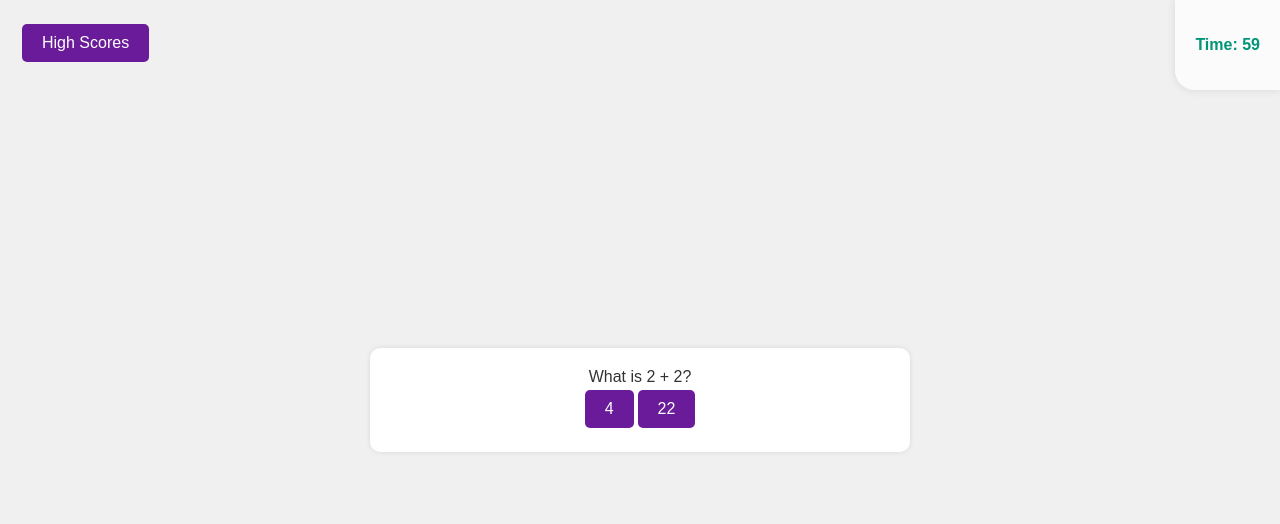
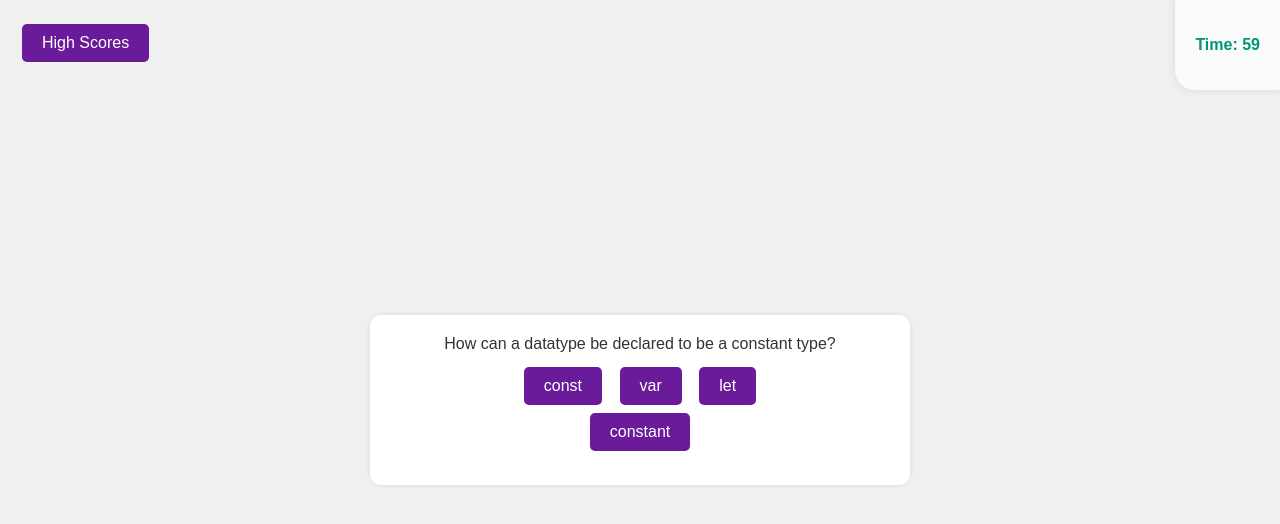
Before and after one commit to liq543/Coding-Quiz, a plain HTML site: page index.html in a window 1280 px wide. Both pictures are taken after a click on the button "Start Quiz". Drawn offline with Linux system fonts and the light colour scheme.

Commit message:
Added questions

```diff
--- a/assets/css/styles.css
+++ b/assets/css/styles.css
@@ -51,6 +51,8 @@ body {
     justify-content: space-around;
     width: 100%;
     flex-direction: column;
+    max-width: 250px;
+    margin: 10px auto;
 }
 
 @media screen and (min-width: 600px) {
--- a/assets/js/script.js
+++ b/assets/js/script.js
@@ -27,24 +27,75 @@ function init () {
 
 const questions = [
     {
-        question: 'What is 2 + 2?',
+        question: 'Javascript is an ______ language.',
         answers: [
-            { text: '4', correct: true },
-            { text: '22', correct: false }
+            { text: 'Object-Oriented', correct: true },
+            { text: 'Object-Based', correct: false },
+            { text: 'Procedural', correct: false},
+            { text: 'None of the above', correct: false}
         ]
     },
     {
-        question: 'Yes',
+        question: 'Which of the following keywords is used to define a variable in Javascript?',
         answers: [
-            {text: 'Yes', correct: true},
-            {text: 'No', correct: false}
+            { text: 'var', correct: false },
+            { text: 'let', correct: false },
+            { text: 'Both A and B', correct: true},
+            { text: 'None of the above', correct: false}
         ]
     },
     {
-        question: 'No',
+        question: 'Which of the following methods is used to access HTML elements using Javascript?',
         answers: [
-            {text: 'Yes', correct: false},
-            {text: 'No', correct: true}
+            { text: 'getElementbyId()', correct: false },
+            { text: 'getElementsByClassName()', correct: false },
+            { text: 'Both A and B', correct: true},
+            { text: 'None of the above', correct: false}
+        ]
+    },
+    {
+        question: 'Upon encountering empty statements, what does the Javascript Interpreter do?',
+        answers: [
+            { text: 'Throws an error', correct: false },
+            { text: 'Ignores the statments', correct: true },
+            { text: 'Gives a warning', correct: false},
+            { text: 'None of the above', correct: false}
+        ]
+    },
+    {
+        question: 'How can a datatype be declared to be a constant type?',
+        answers: [
+            { text: 'const', correct: true },
+            { text: 'var', correct: false },
+            { text: 'let', correct: false},
+            { text: 'constant', correct: false}
+        ]
+    },
+    {
+        question: 'What does the Javascript “debugger” statement do?',
+        answers: [
+            { text: 'It will debug all the errors in the program at runtime.', correct: false },
+            { text: 'It acts as a breakpoint in a program.', correct: true },
+            { text: 'It will debug errors in the current statement if any.', correct: false},
+            { text: 'All of the above.', correct: false}
+        ]
+    },
+    {
+        question: "When an operator's value is NULL, the typeof returned by the unary operator is:",
+        answers: [
+            { text: 'Boolean', correct: false },
+            { text: 'Undefined', correct: false },
+            { text: 'Object', correct: true},
+            { text: 'Interger', correct: false}
+        ]
+    },
+    {
+        question: 'What is the output of the following code snippet? print(NaN === NaN);',
+        answers: [
+            { text: 'true', correct: false },
+            { text: 'false', correct: true },
+            { text: 'undefined', correct: false},
+            { text: 'Error', correct: false}
         ]
     },
 ]
@@ -72,10 +123,13 @@ function startGame() {
 }
 
 function timer() {
-    timerInterval = setInterval(function() {
+    let timerInterval = setInterval(function() {
         timerElement.innerText = `Time: ${timeLeft}`
         timeLeft--;
-        if(timeLeft === 0 || shuffledQuestions.length === currentQuestionIndex) {
+
+        if(timeLeft <= 0 || shuffledQuestions.length === currentQuestionIndex) {
+            timeLeft = 0;
+            timerElement.innerText = `Time: ${timeLeft}`;
             clearInterval(timerInterval);
             endGame();
         }
```
